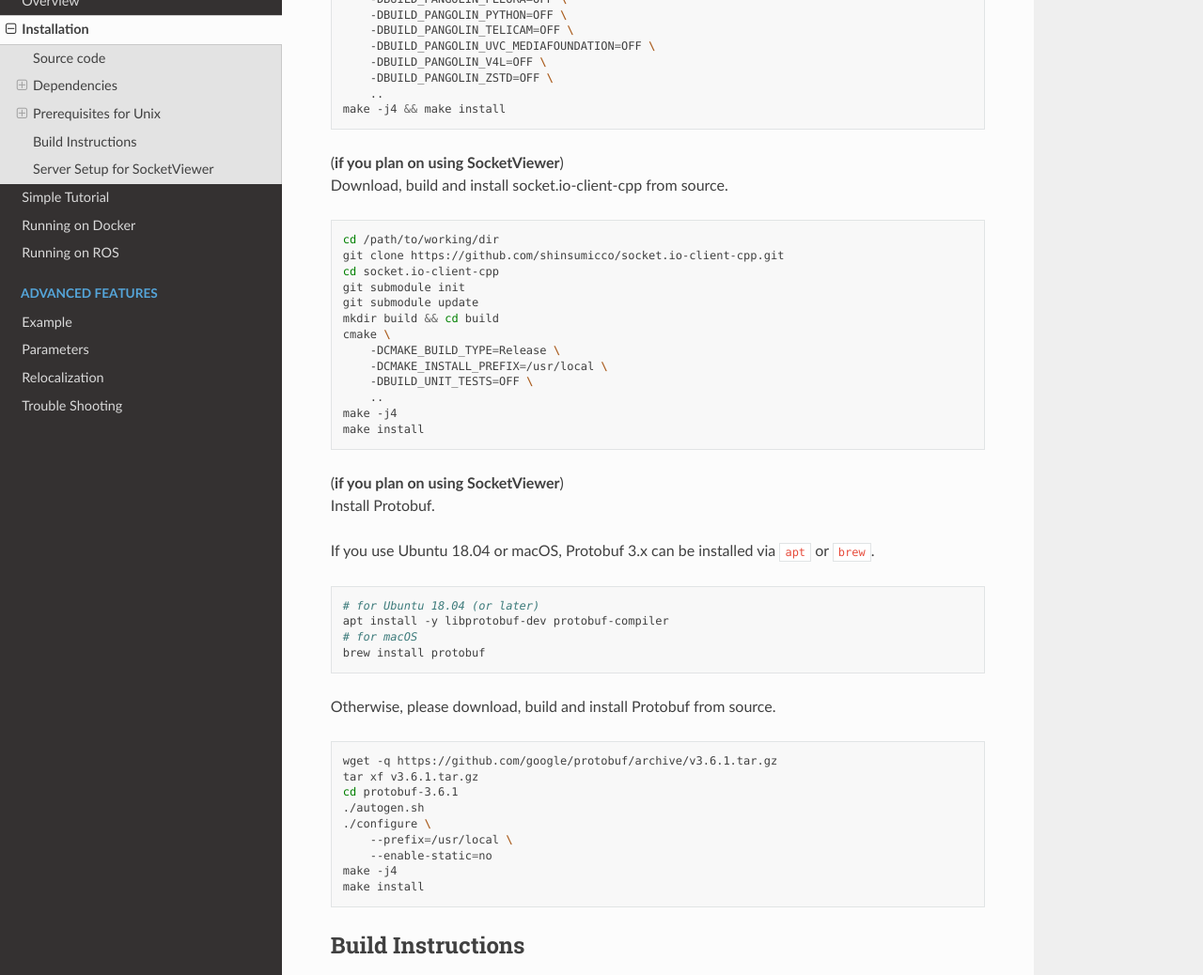
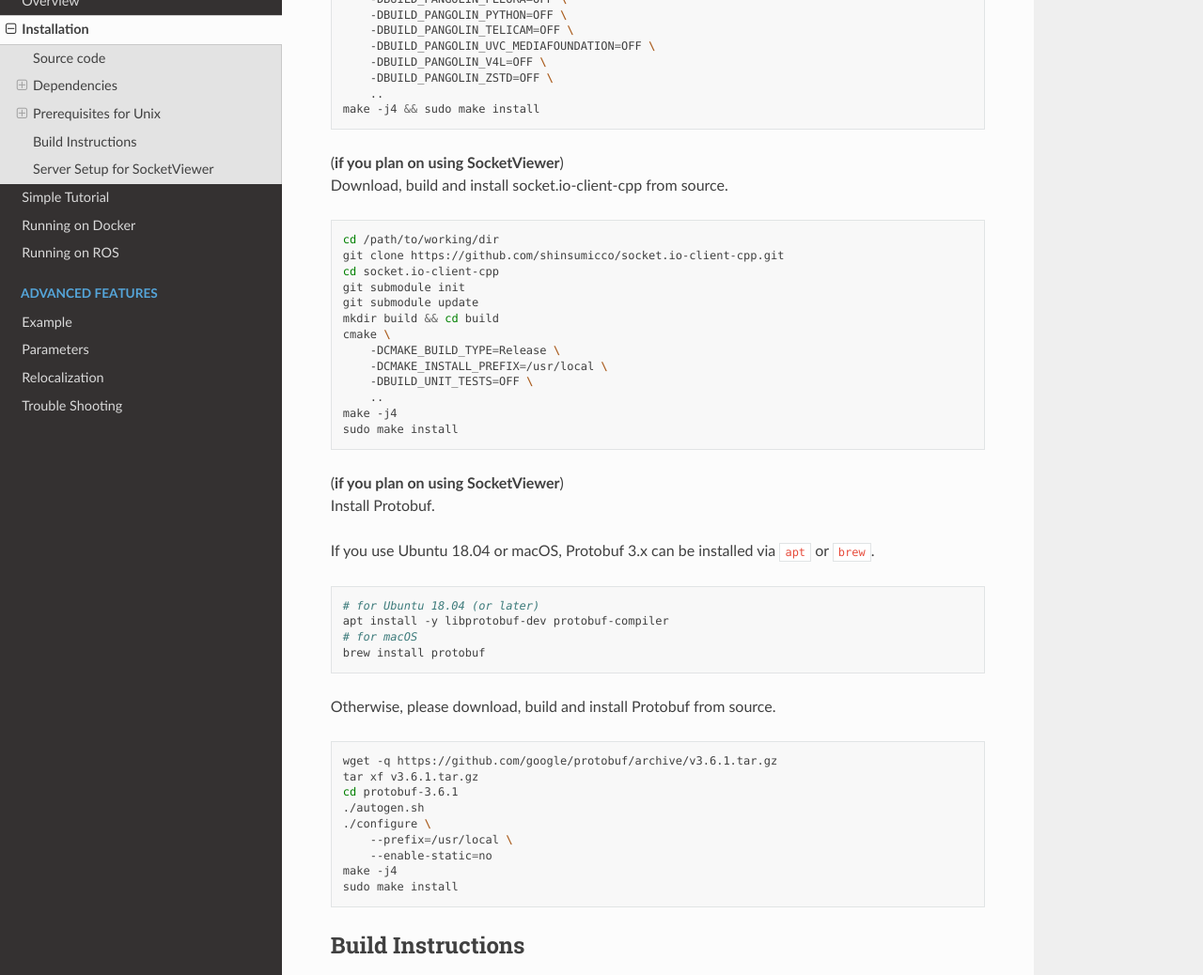
Before and after one commit to stella-cv/docs, a Sphinx documentation site: the page built from docs/installation.rst, in a window 1280 px wide and 1400 px high, scrolled down 5422 px. Shown: the part 151-1189 px from the top of the window at 94% size. Built offline with Sphinx 7.4.7 and the Read the Docs theme 2.0.0, drawn with Linux system fonts in a browser that asks for light colours; some of the changed text lies outside the part shown.

Commit message:
Add sudo

```diff
--- a/docs/installation.rst
+++ b/docs/installation.rst
@@ -150,7 +150,7 @@ Download and install Eigen from source.
         -DCMAKE_BUILD_TYPE=Release \
         -DCMAKE_INSTALL_PREFIX=/usr/local \
         ..
-    make -j4 && make install
+    make -j4 && sudo make install
 
 Download, build and install OpenCV from source.
 
@@ -190,7 +190,7 @@ Download, build and install OpenCV from source.
         -DWITH_OPENMP=ON \
         -DOPENCV_EXTRA_MODULES_PATH=/tmp/extra \
         ..
-    make -j4 && make install
+    make -j4 && sudo make install
 
 Jump to :ref:`Common Installation Instructions <subsection-common-linux-macos>` for the next step.
 
@@ -244,7 +244,7 @@ Download, build and install **the custom FBoW** from source.
         -DCMAKE_BUILD_TYPE=Release \
         -DCMAKE_INSTALL_PREFIX=/usr/local \
         ..
-    make -j4 && make install
+    make -j4 && sudo make install
 
 Download, build and install g2o.
 
@@ -268,7 +268,7 @@ Download, build and install g2o.
         -DG2O_BUILD_EXAMPLES=OFF \
         -DG2O_BUILD_LINKED_APPS=OFF \
         ..
-    make -j4 && make install
+    make -j4 && sudo make install
 
 Download, build and install backward-cpp.
 
@@ -283,7 +283,7 @@ Download, build and install backward-cpp.
         -DCMAKE_BUILD_TYPE=Release \
         -DCMAKE_INSTALL_PREFIX=/usr/local \
         ..
-    make -j4 && make install
+    make -j4 && sudo make install
 
 | (**if you plan on using PangolinViewer**)
 | Download, build and install Pangolin from source.
@@ -317,7 +317,7 @@ Download, build and install backward-cpp.
         -DBUILD_PANGOLIN_V4L=OFF \
         -DBUILD_PANGOLIN_ZSTD=OFF \
         ..
-    make -j4 && make install
+    make -j4 && sudo make install
 
 | (**if you plan on using SocketViewer**)
 | Download, build and install socket.io-client-cpp from source.
@@ -336,7 +336,7 @@ Download, build and install backward-cpp.
         -DBUILD_UNIT_TESTS=OFF \
         ..
     make -j4
-    make install
+    sudo make install
 
 | (**if you plan on using SocketViewer**)
 | Install Protobuf.
@@ -362,7 +362,7 @@ Otherwise, please download, build and install Protobuf from source.
         --prefix=/usr/local \
         --enable-static=no
     make -j4
-    make install
+    sudo make install
 
 .. _section-build-unix:
 
@@ -384,7 +384,7 @@ When building with support for PangolinViewer, please specify the following cmak
         -DBUILD_TESTS=OFF \
         -DBUILD_EXAMPLES=ON \
         ..
-    make -j4 && make install
+    make -j4 && sudo make install
 
 When building with support for SocketViewer, please specify the following cmake options: ``-DUSE_PANGOLIN_VIEWER=OFF`` and ``-DUSE_SOCKET_PUBLISHER=ON``.
 
@@ -401,7 +401,7 @@ When building with support for SocketViewer, please specify the following cmake
         -DBUILD_TESTS=OFF \
         -DBUILD_EXAMPLES=ON \
         ..
-    make -j4 && make install
+    make -j4 && sudo make install
 
 After building, check to see if it was successfully built by executing ``./run_kitti_slam -h``.
 
```
